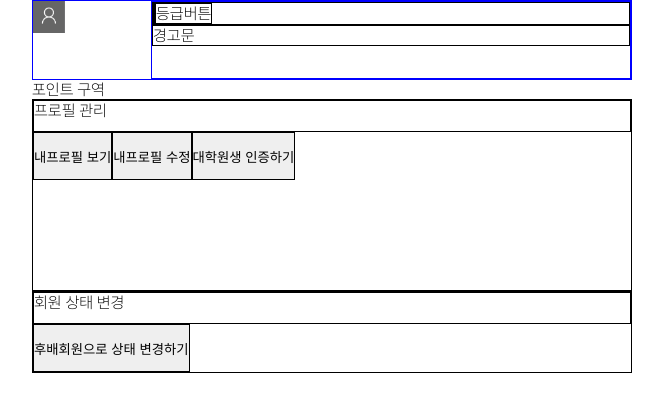
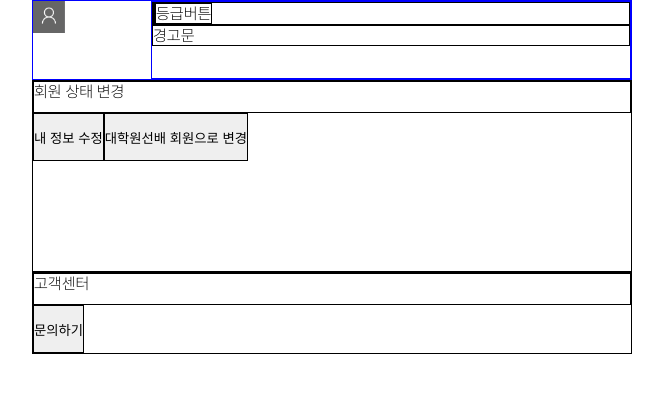
Before and after one commit to WE-ARE-RACCOONS/postgraduate-front, a Next.js app: page /mypage in a window 1280 px wide. Shown: the top 412 px of the page, without its empty margins (308-971 px from the left). Built offline with nearby package versions, Linux system fonts and the light colour scheme.

Commit message:
RAC-147 feat:마이페이지 밑 버튼 ui 변경

```diff
--- a/src/app/mypage/page.tsx
+++ b/src/app/mypage/page.tsx
@@ -1,8 +1,7 @@
 'use client';
-import Point from '@/components/Profile/Point/Point';
 import Profile from '@/components/Profile';
 import ProfileManage from '@/components/Profile/ProfileManage';
-import ProfileStateChange from '@/components/Profile/ProfileStateChange/ProfileStateChange';
+import CustomerCenter from '@/components/Profile/ProfileStateChange/CustomerCenter';
 import React, { useEffect, useState } from 'react';
 import axios from 'axios';
 import useAuth from '@/hooks/useAuth';
@@ -36,9 +35,8 @@ function page() {
         profile={profile ? profile : ''}
         nickName={nickName ? nickName : ''}
       />
-      <Point />
       <ProfileManage />
-      <ProfileStateChange />
+      <CustomerCenter />
     </div>
   );
 }
--- a/src/components/Profile/Point/Point.tsx
+++ /dev/null
@@ -1,7 +0,0 @@
-import React from 'react';
-
-function Point() {
-  return <div>포인트 구역</div>;
-}
-
-export default Point;
--- a/src/components/Profile/ProfileManage/ProfileManage.tsx
+++ b/src/components/Profile/ProfileManage/ProfileManage.tsx
@@ -6,10 +6,9 @@ import TitleComponent from '../Box/TitleBox/TitleBox';
 function ProfileManage() {
   return (
     <ProfileManageBox>
-      <TitleComponent title="프로필 관리" />
-      <ContentComponent content="내프로필 보기" />
-      <ContentComponent content="내프로필 수정" />
-      <ContentComponent content="대학원생 인증하기" />
+      <TitleComponent title="회원 상태 변경" />
+      <ContentComponent content="내 정보 수정" />
+      <ContentComponent content="대학원선배 회원으로 변경" />
     </ProfileManageBox>
   );
 }
--- a/src/components/Profile/ProfileStateChange/ProfileStsteChange.styled.ts
+++ b/src/components/Profile/ProfileStateChange/CustomerCenter.styled.ts
@@ -1,4 +1,4 @@
 import styled from 'styled-components';
-export const ProfileStateChangeBox = styled.div`
+export const CustomerCenterBox = styled.div`
   border: 1px solid black;
 `;
--- /dev/null
+++ b/src/components/Profile/ProfileStateChange/CustomerCenter.tsx
@@ -0,0 +1,14 @@
+import React from 'react';
+import TitleComponent from '../Box/TitleBox/TitleBox';
+import ContentComponent from '../Box/ContentBox/ContentBox';
+import {  CustomerCenterBox } from './CustomerCenter.styled';
+function CustomerCenter() {
+  return (
+    <CustomerCenterBox>
+      <TitleComponent title="고객센터"></TitleComponent>
+      <ContentComponent content="문의하기"></ContentComponent>
+    </CustomerCenterBox>
+  );
+}
+
+export default CustomerCenter;
--- a/src/components/Profile/ProfileStateChange/ProfileStateChange.tsx
+++ /dev/null
@@ -1,14 +0,0 @@
-import React from 'react';
-import TitleComponent from '../Box/TitleBox/TitleBox';
-import ContentComponent from '../Box/ContentBox/ContentBox';
-import { ProfileStateChangeBox } from './ProfileStsteChange.styled';
-function ProfileStateChange() {
-  return (
-    <ProfileStateChangeBox>
-      <TitleComponent title="회원 상태 변경"></TitleComponent>
-      <ContentComponent content="후배회원으로 상태 변경하기"></ContentComponent>
-    </ProfileStateChangeBox>
-  );
-}
-
-export default ProfileStateChange;
--- a/src/components/Profile/ProfileStateChange/index.tsx
+++ b/src/components/Profile/ProfileStateChange/index.tsx
@@ -1,3 +1,3 @@
-import ProfileStateChange from './ProfileStateChange';
+import CustomerCenter from './CustomerCenter';
 
-export default ProfileStateChange;
+export default CustomerCenter;
```
